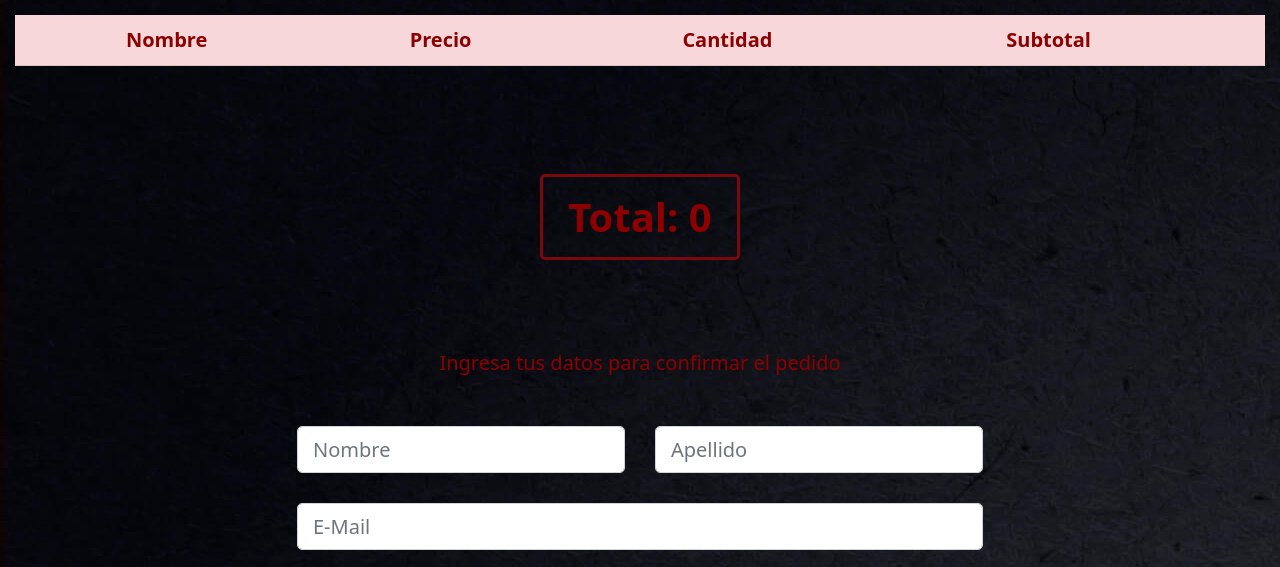
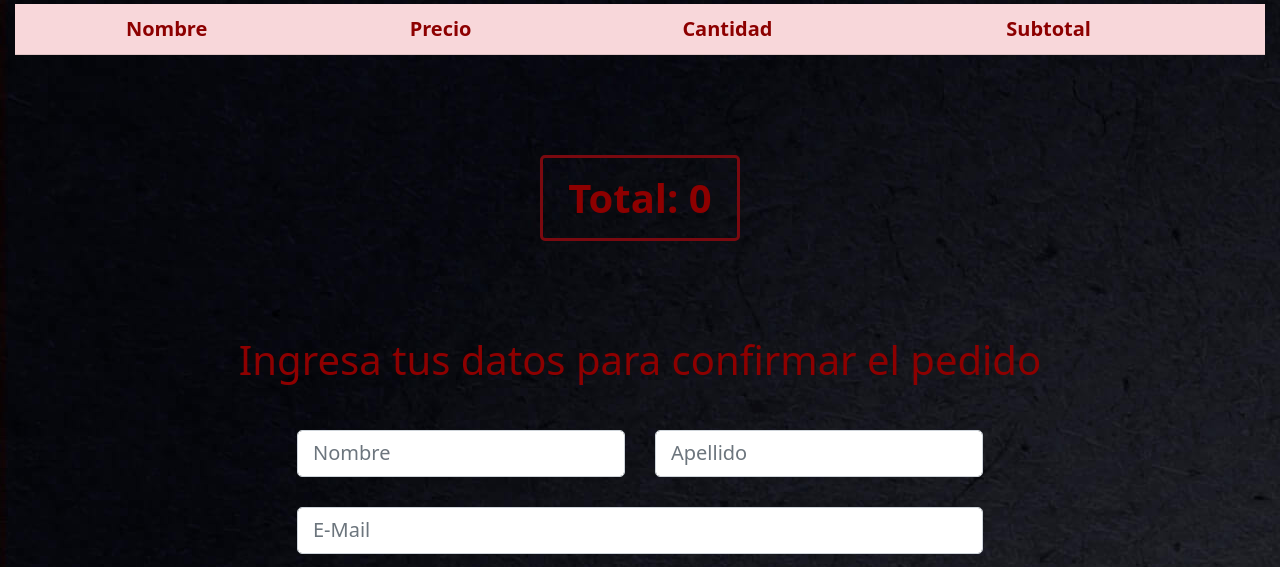
Before and after one commit to Juansanchezcur/CoderHouse, a website: page Hace-un-pedido.html in a window 1280 px wide. Shown: the part 180-747 px from the top of the page. Drawn offline with nearby package versions, Linux system fonts and the light colour scheme.

Commit message:
Se le arregló h2 debajo del carrito

```diff
--- a/Hace-un-pedido.html
+++ b/Hace-un-pedido.html
@@ -59,7 +59,7 @@
           <tbody id="tbody"></tbody>
           </table>
           <p id="parrafoTotal">Total: 0</p>
-          <p>Ingresa tus datos para confirmar el pedido</p>
+          <h2>Ingresa tus datos para confirmar el pedido</h2>
           <form>
             <div class="row">
               <div class="col">
```
